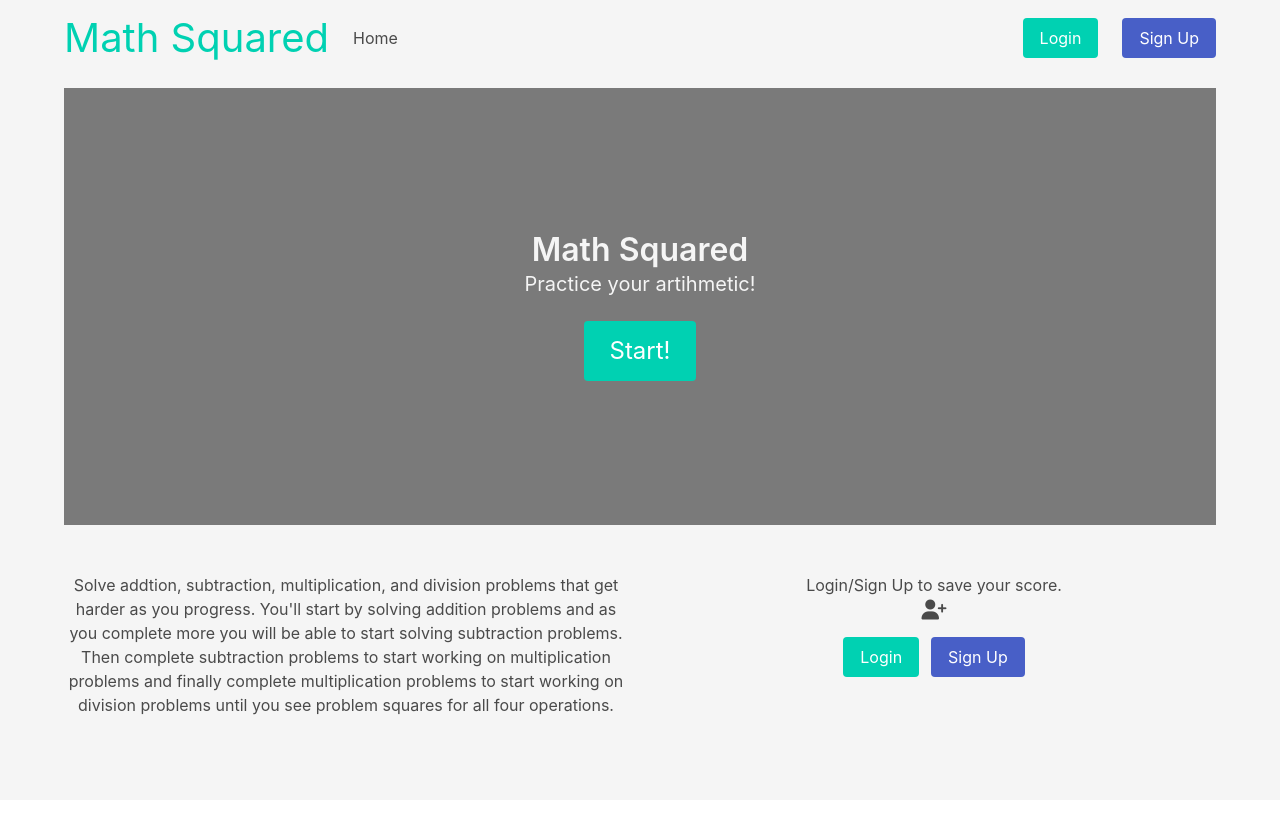
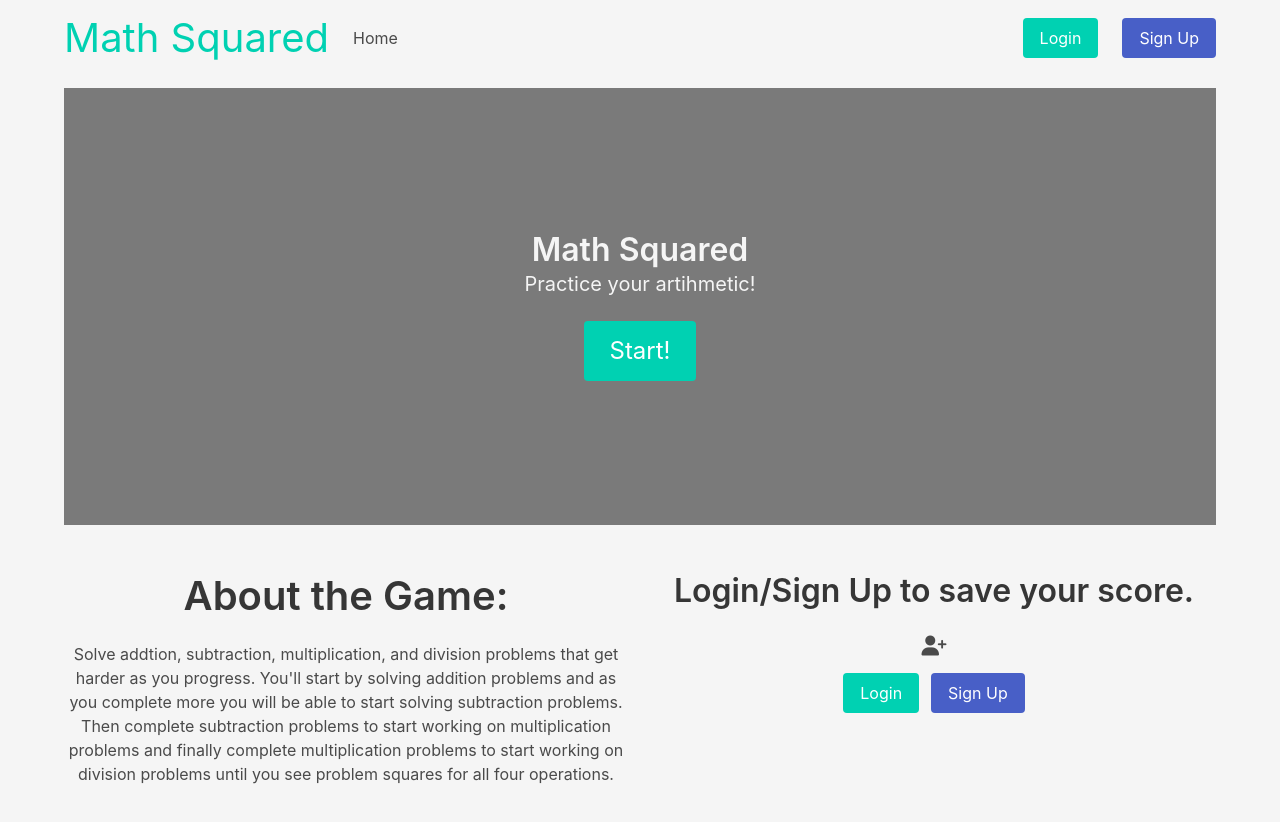
Before and after one commit to quentinikeno/Springboard-SEC-Capstone-2, a React (Create React App) app in the folder frontend/: page / in a window 1280 px wide. Shown: the top 822 px of the page. Before the commit the page ends 800 px from the top, so only its background shows below. Built offline with nearby package versions, Linux system fonts and the light colour scheme; no server answers.

Commit message:
Add headings.

```diff
--- a/frontend/src/home/Home.js
+++ b/frontend/src/home/Home.js
@@ -24,6 +24,7 @@ const Home = () => {
 
 			<div className="columns is-desktop">
 				<section className="my-6 column">
+					<h2 className="title is-size-2">About the Game:</h2>
 					<p>
 						Solve addtion, subtraction, multiplication, and division
 						problems that get harder as you progress. You'll start
@@ -37,7 +38,9 @@ const Home = () => {
 					</p>
 				</section>
 				<section className="my-6 column">
-					<p>Login/Sign Up to save your score.</p>
+					<h3 className="title is-size-3">
+						Login/Sign Up to save your score.
+					</h3>
 					<i className="fa-solid fa-user-plus fa-lg"></i>
 					<div className="buttons is-justify-content-center my-4">
 						<Link to="/auth/login">
```
